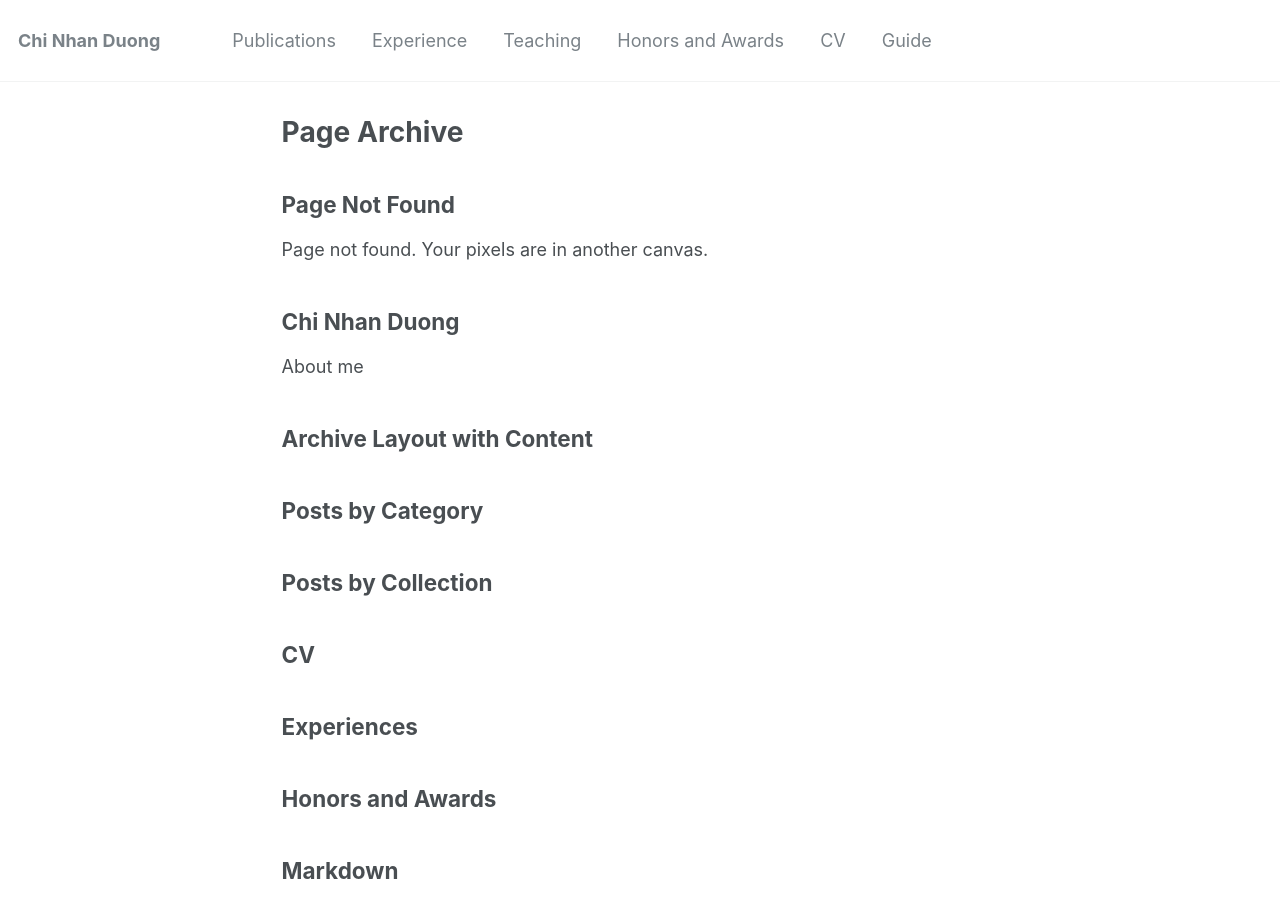
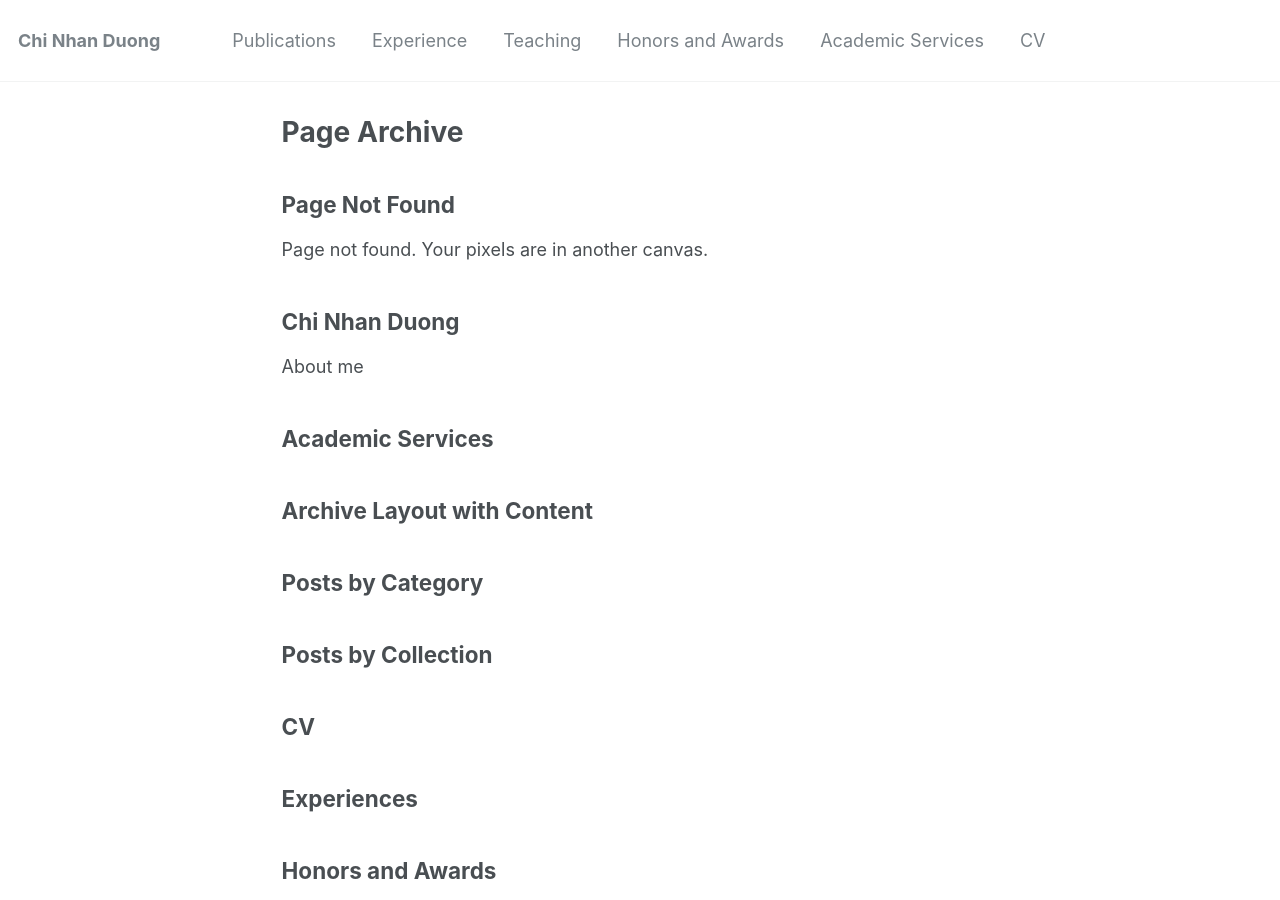
Before and after one commit to dcnhan/dcnhan.github.io, a Jekyll site: the page built from _pages/page-archive.html, in a window 1280 px wide and 900 px high. Built offline with Jekyll 4.4.1, drawn with Linux system fonts in a browser that asks for light colours.

```diff
--- a/_data/navigation.yml
+++ b/_data/navigation.yml
@@ -12,8 +12,8 @@ main:
   - title: "Honors and Awards"
     url: /honors/
 
+  - title: "Academic Services"
+    url: /academic_services/
+
   - title: "CV"
     url: /cv/
-
-  - title: "Guide"
-    url: /markdown/
--- /dev/null
+++ b/_pages/academic_services.md
@@ -0,0 +1,5 @@
+---
+title: "Academic Services"
+permalink: /academic_services/
+author_profile: true
+---
```
